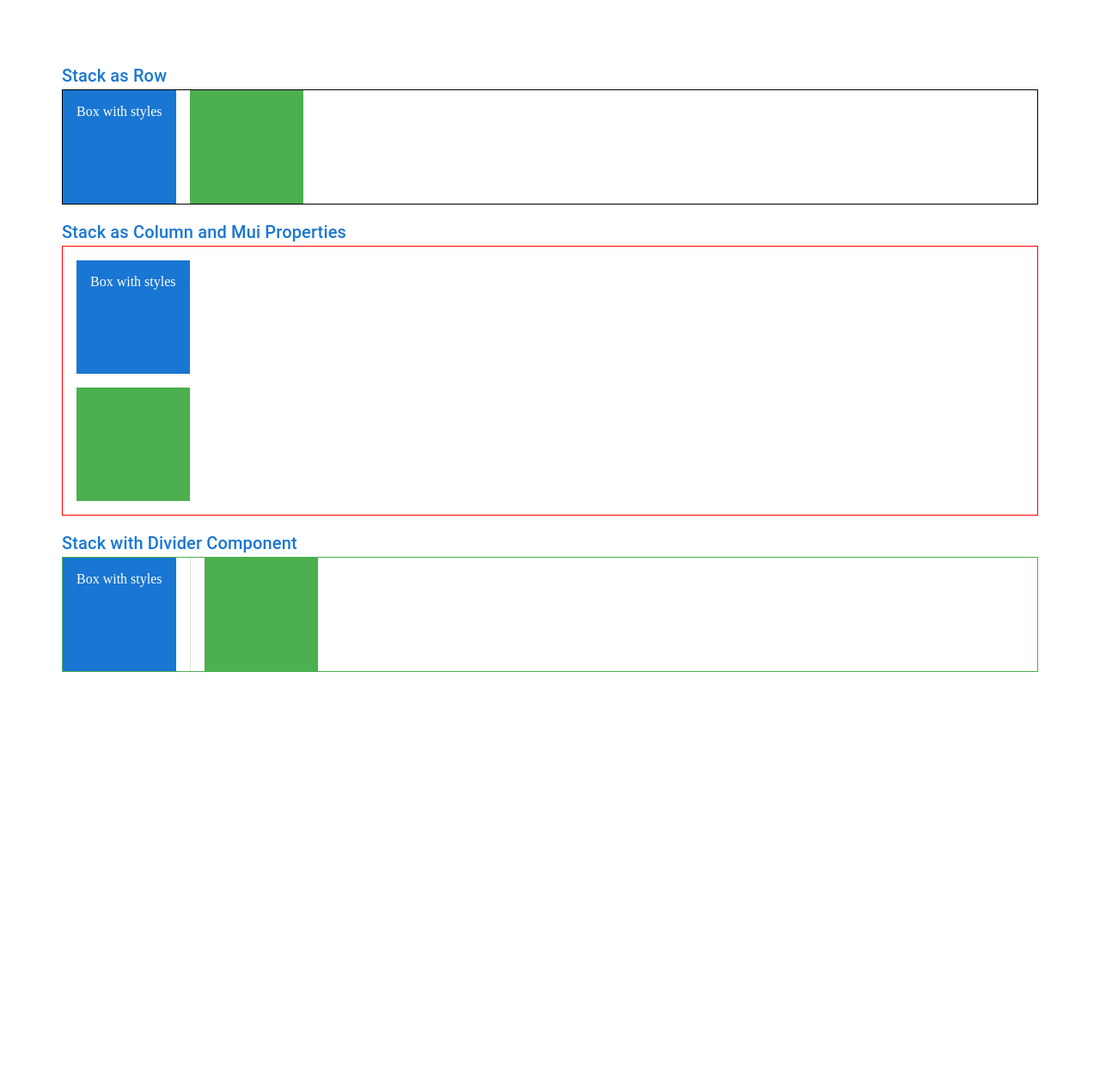
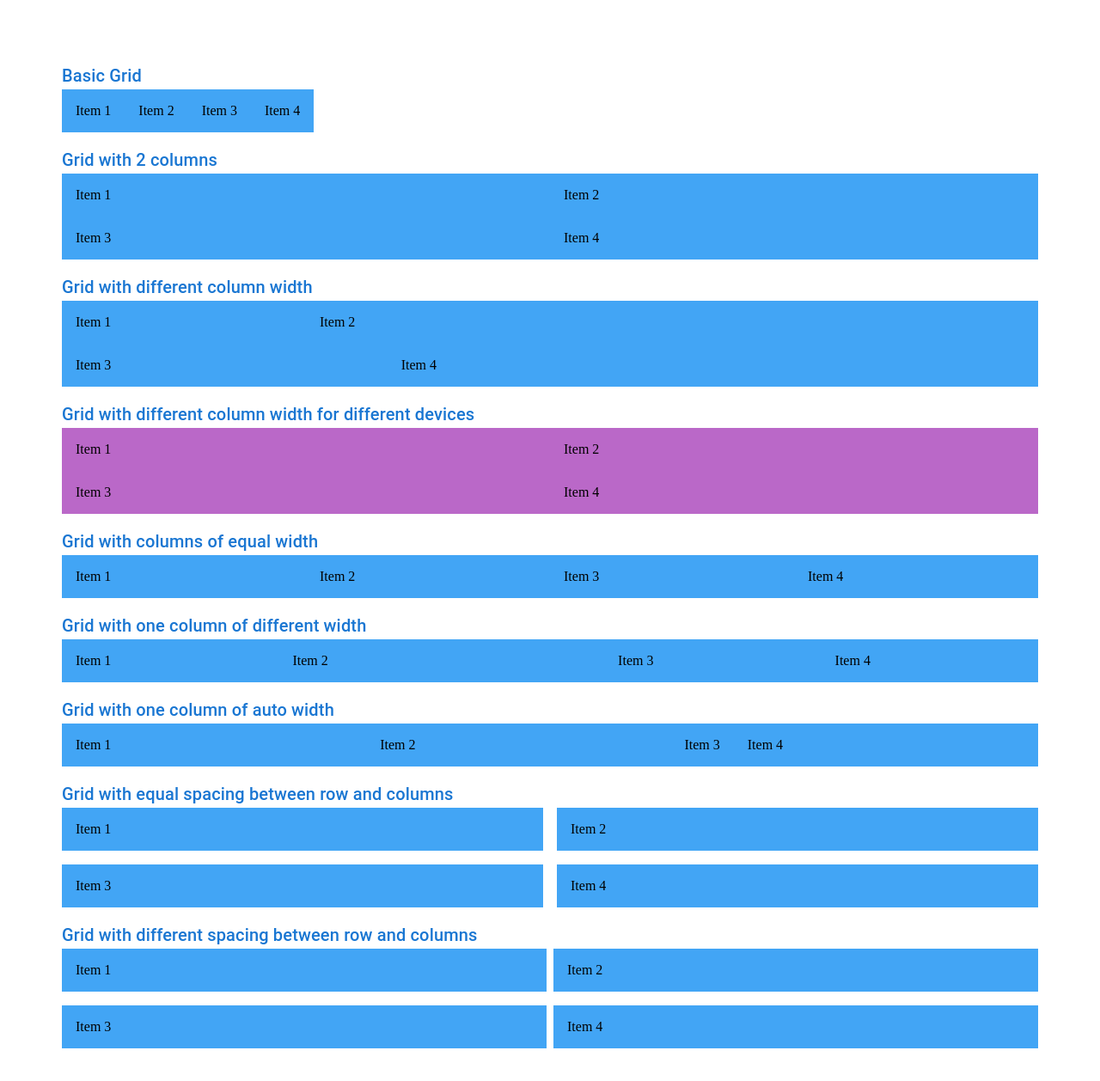
Before and after one commit to priyak1203/React-MUI, a React (Vite) app in the folder JS-Examples/: page / in a window 1280 px wide. Shown: the top 1258 px of the page at 86% size. Before the commit the page ends 854 px from the top, so only its background shows below. Built offline with nearby package versions, Linux system fonts and the light colour scheme.

Commit message:
grid and its usage

```diff
--- a/JS-Examples/src/App.jsx
+++ b/JS-Examples/src/App.jsx
@@ -3,6 +3,7 @@ import {
   MuiBox,
   MuiButton,
   MuiCheckBox,
+  MuiGrid,
   MuiRadioButton,
   MuiRating,
   MuiRatingGroup,
@@ -29,7 +30,8 @@ function App() {
       <MuiRatingGroup /> */}
       {/* <MuiAutoComplete /> */}
       {/* <MuiBox /> */}
-      <MuiStack />
+      {/* <MuiStack /> */}
+      <MuiGrid />
     </div>
   );
 }
--- /dev/null
+++ b/JS-Examples/src/components/MuiGrid.jsx
@@ -0,0 +1,270 @@
+import { Box, Grid, Stack, Typography } from '@mui/material';
+
+const MuiGrid = () => {
+  return (
+    <Stack spacing={2}>
+      {/* Basic Grid */}
+      <Box>
+        <Typography variant="h6" color="primary">
+          Basic Grid
+        </Typography>
+        <Grid container>
+          <Grid item>
+            <Box bgcolor="primary.light" p={2}>
+              Item 1
+            </Box>
+          </Grid>
+          <Grid item>
+            <Box bgcolor="primary.light" p={2}>
+              Item 2
+            </Box>
+          </Grid>
+          <Grid item>
+            <Box bgcolor="primary.light" p={2}>
+              Item 3
+            </Box>
+          </Grid>
+          <Grid item>
+            <Box bgcolor="primary.light" p={2}>
+              Item 4
+            </Box>
+          </Grid>
+        </Grid>
+      </Box>
+
+      {/* Grid with 2 columns */}
+      <Box>
+        <Typography variant="h6" color="primary">
+          Grid with 2 columns
+        </Typography>
+        <Grid container>
+          <Grid item xs={6}>
+            <Box bgcolor="primary.light" p={2}>
+              Item 1
+            </Box>
+          </Grid>
+          <Grid item xs={6}>
+            <Box bgcolor="primary.light" p={2}>
+              Item 2
+            </Box>
+          </Grid>
+          <Grid item xs={6}>
+            <Box bgcolor="primary.light" p={2}>
+              Item 3
+            </Box>
+          </Grid>
+          <Grid item xs={6}>
+            <Box bgcolor="primary.light" p={2}>
+              Item 4
+            </Box>
+          </Grid>
+        </Grid>
+      </Box>
+
+      {/* Grid with different column width */}
+      <Box>
+        <Typography variant="h6" color="primary">
+          Grid with different column width
+        </Typography>
+        <Grid container>
+          <Grid item xs={3}>
+            <Box bgcolor="primary.light" p={2}>
+              Item 1
+            </Box>
+          </Grid>
+          <Grid item xs={9}>
+            <Box bgcolor="primary.light" p={2}>
+              Item 2
+            </Box>
+          </Grid>
+          <Grid item xs={4}>
+            <Box bgcolor="primary.light" p={2}>
+              Item 3
+            </Box>
+          </Grid>
+          <Grid item xs={8}>
+            <Box bgcolor="primary.light" p={2}>
+              Item 4
+            </Box>
+          </Grid>
+        </Grid>
+      </Box>
+
+      {/* Grid with different column width for different devices */}
+      <Box>
+        <Typography variant="h6" color="primary">
+          Grid with different column width for different devices
+        </Typography>
+        <Grid container>
+          <Grid item xs={12} sm={6}>
+            <Box bgcolor="secondary.light" p={2}>
+              Item 1
+            </Box>
+          </Grid>
+          <Grid item xs={12} sm={6}>
+            <Box bgcolor="secondary.light" p={2}>
+              Item 2
+            </Box>
+          </Grid>
+          <Grid item xs={12} sm={6}>
+            <Box bgcolor="secondary.light" p={2}>
+              Item 3
+            </Box>
+          </Grid>
+          <Grid item xs={12} sm={6}>
+            <Box bgcolor="secondary.light" p={2}>
+              Item 4
+            </Box>
+          </Grid>
+        </Grid>
+      </Box>
+
+      {/* Grid with columns of equal width*/}
+      <Box>
+        <Typography variant="h6" color="primary">
+          Grid with columns of equal width
+        </Typography>
+        <Grid container>
+          <Grid item xs>
+            <Box bgcolor="primary.light" p={2}>
+              Item 1
+            </Box>
+          </Grid>
+          <Grid item xs>
+            <Box bgcolor="primary.light" p={2}>
+              Item 2
+            </Box>
+          </Grid>
+          <Grid item xs>
+            <Box bgcolor="primary.light" p={2}>
+              Item 3
+            </Box>
+          </Grid>
+          <Grid item xs>
+            <Box bgcolor="primary.light" p={2}>
+              Item 4
+            </Box>
+          </Grid>
+        </Grid>
+      </Box>
+
+      {/* Grid with one column of different width*/}
+      <Box>
+        <Typography variant="h6" color="primary">
+          Grid with one column of different width
+        </Typography>
+        <Grid container>
+          <Grid item xs>
+            <Box bgcolor="primary.light" p={2}>
+              Item 1
+            </Box>
+          </Grid>
+          <Grid item xs={4}>
+            <Box bgcolor="primary.light" p={2}>
+              Item 2
+            </Box>
+          </Grid>
+          <Grid item xs>
+            <Box bgcolor="primary.light" p={2}>
+              Item 3
+            </Box>
+          </Grid>
+          <Grid item xs>
+            <Box bgcolor="primary.light" p={2}>
+              Item 4
+            </Box>
+          </Grid>
+        </Grid>
+      </Box>
+
+      {/* Grid with one column of auto width*/}
+      <Box>
+        <Typography variant="h6" color="primary">
+          Grid with one column of auto width
+        </Typography>
+        <Grid container>
+          <Grid item xs>
+            <Box bgcolor="primary.light" p={2}>
+              Item 1
+            </Box>
+          </Grid>
+          <Grid item xs>
+            <Box bgcolor="primary.light" p={2}>
+              Item 2
+            </Box>
+          </Grid>
+          <Grid item xs="auto">
+            <Box bgcolor="primary.light" p={2}>
+              Item 3
+            </Box>
+          </Grid>
+          <Grid item xs>
+            <Box bgcolor="primary.light" p={2}>
+              Item 4
+            </Box>
+          </Grid>
+        </Grid>
+      </Box>
+
+      {/* Grid with equal spacing between row and columns */}
+      <Box>
+        <Typography variant="h6" color="primary">
+          Grid with equal spacing between row and columns
+        </Typography>
+        <Grid container spacing={2}>
+          <Grid item xs={6}>
+            <Box bgcolor="primary.light" p={2}>
+              Item 1
+            </Box>
+          </Grid>
+          <Grid item xs={6}>
+            <Box bgcolor="primary.light" p={2}>
+              Item 2
+            </Box>
+          </Grid>
+          <Grid item xs={6}>
+            <Box bgcolor="primary.light" p={2}>
+              Item 3
+            </Box>
+          </Grid>
+          <Grid item xs={6}>
+            <Box bgcolor="primary.light" p={2}>
+              Item 4
+            </Box>
+          </Grid>
+        </Grid>
+      </Box>
+
+      {/* Grid with different spacing between row and columns */}
+      <Box>
+        <Typography variant="h6" color="primary">
+          Grid with different spacing between row and columns
+        </Typography>
+        <Grid container rowSpacing={2} columnSpacing={1}>
+          <Grid item xs={6}>
+            <Box bgcolor="primary.light" p={2}>
+              Item 1
+            </Box>
+          </Grid>
+          <Grid item xs={6}>
+            <Box bgcolor="primary.light" p={2}>
+              Item 2
+            </Box>
+          </Grid>
+          <Grid item xs={6}>
+            <Box bgcolor="primary.light" p={2}>
+              Item 3
+            </Box>
+          </Grid>
+          <Grid item xs={6}>
+            <Box bgcolor="primary.light" p={2}>
+              Item 4
+            </Box>
+          </Grid>
+        </Grid>
+      </Box>
+    </Stack>
+  );
+};
+
+export default MuiGrid;
--- a/JS-Examples/src/components/index.js
+++ b/JS-Examples/src/components/index.js
@@ -2,6 +2,7 @@ export { default as MuiAutoComplete } from './MuiAutoComplete';
 export { default as MuiBox } from './MuiBox';
 export { default as MuiButton } from './MuiButton';
 export { default as MuiCheckBox } from './MuiCheckBox';
+export { default as MuiGrid } from './MuiGrid';
 export { default as MuiRadioButton } from './MuiRadioButton';
 export { default as MuiRating } from './MuiRating';
 export { default as MuiRatingGroup } from './MuiRatingGroup';
```
